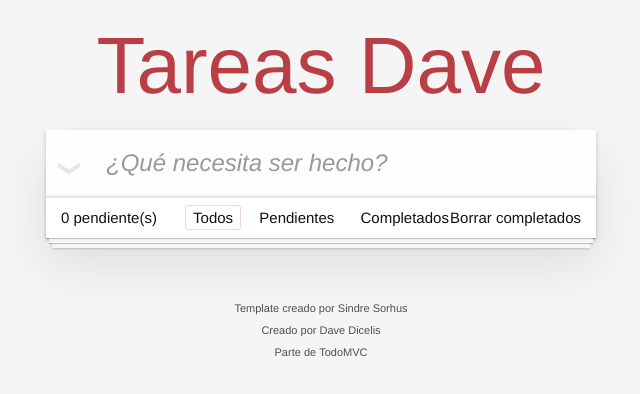
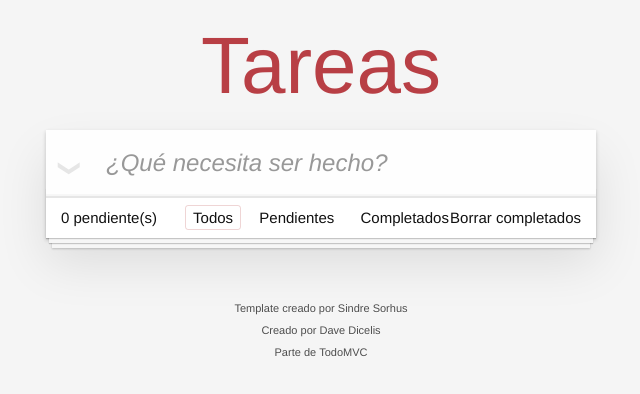
Before and after one commit to davedicelis/todo-js, a website built with webpack: page src/index.html in a window 1280 px wide. Shown: the whole page, without its empty margins (319-959 px from the left). Built offline with nearby package versions, Linux system fonts and the light colour scheme.

Commit message:
Modificación del Title

```diff
--- a/src/index.html
+++ b/src/index.html
@@ -3,12 +3,12 @@
 	<head>
 		<meta charset="utf-8">
 		<meta name="viewport" content="width=device-width, initial-scale=1">
-		<title>Template • TodoMVC</title>
+		<title>Tareas para hacer hoy • TodoApp</title>
 	</head>
 	<body>
 		<section class="todoapp">
 			<header class="header">
-				<h1>Tareas Dave</h1>
+				<h1>Tareas</h1>
 				<input class="new-todo" placeholder="¿Qué necesita ser hecho?" autofocus>
 			</header>
 			<!-- This section should be hidden by default and shown when there are todos -->
```
